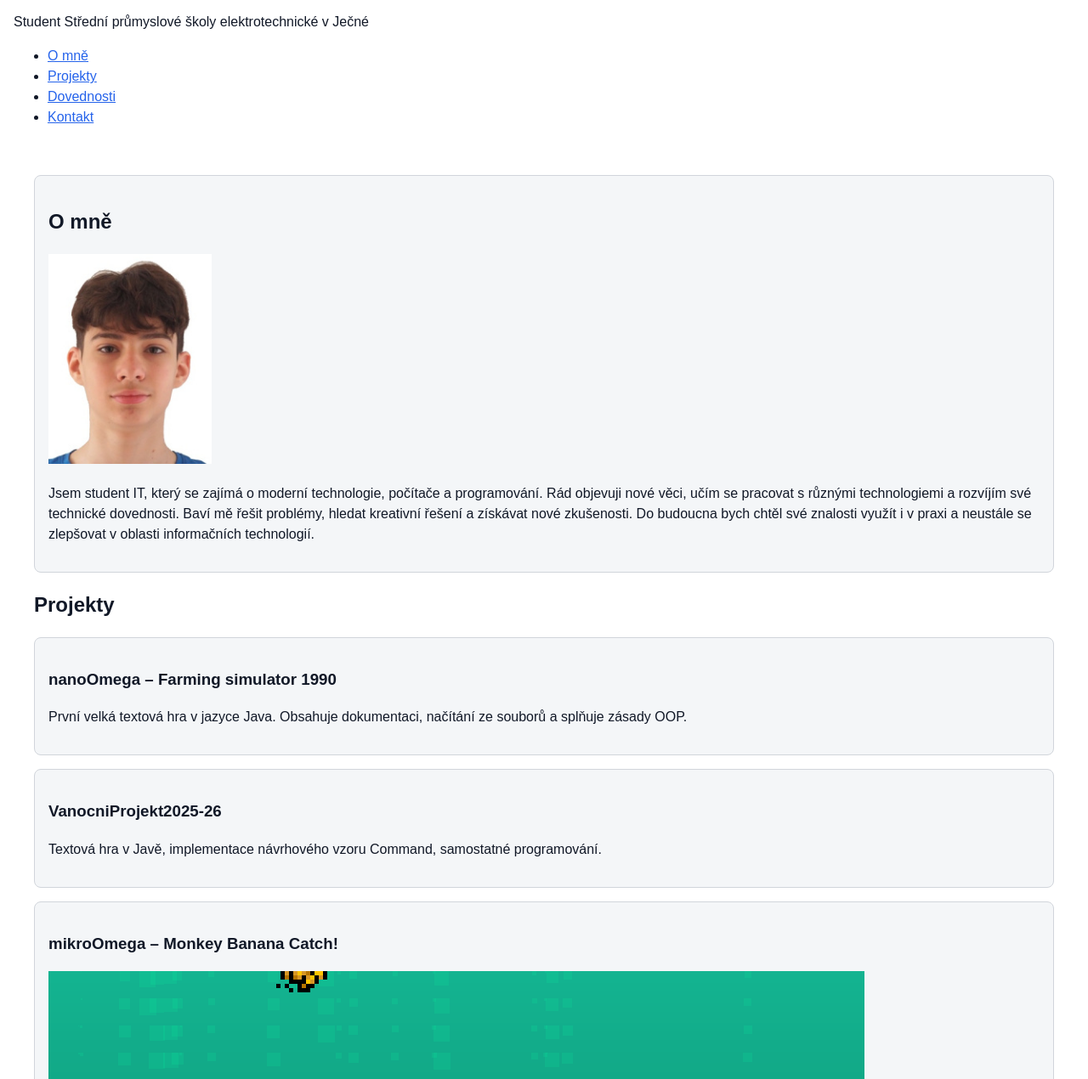
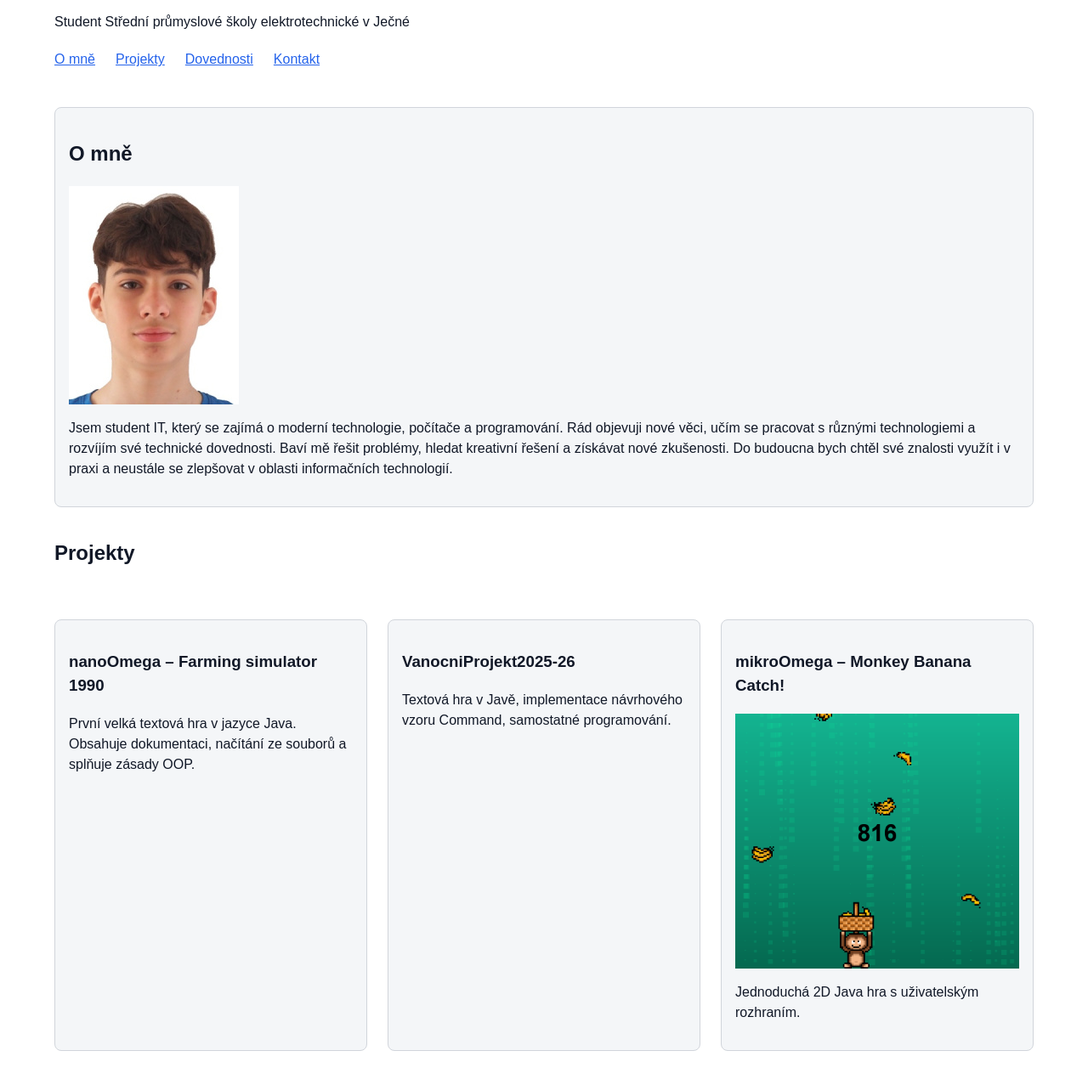
Before and after one commit to h-matous/osobni-stranka, a plain HTML site: page index.html in a window 1280 px wide. Shown: the part 95-1365 px from the top of the page at 85% size. Drawn offline with Linux system fonts and the light colour scheme.

Commit message:
feat: responzivní rozvržení stránky

```diff
--- a/css/style.css
+++ b/css/style.css
@@ -1,3 +1,7 @@
+*, *::before. *::after {
+  box-sizing: border-box;
+}
+
 html {
   font-size: 100%;
 }
@@ -29,7 +33,7 @@ p {
 }
 
 .obsah {
-  padding: 1.5rem;
+  padding: 1.0rem;
 }
 
 table {
@@ -46,14 +50,25 @@ th, td {
 }
 
 img {
+  display: block;
   max-width: 100%;
   height: auto;
 }
 
-#o-mne img {
-  max-width: 12rem;
-  width: 12rem;
+nav ul {
+  list-style: none;
+  padding: 0;
+  margin: 0;
+  display: flex;
+  flex-direction: column;
+  gap: 0.5rem;
 }
+
+nav a {
+  display: inline-block;
+  padding: 0.25rem 0;
+}
+
 
 :focus-visible {
   outline: 3px solid var(--accent);
@@ -99,14 +114,45 @@ img {
 
 @media (min-width: 40em) {
   /* TODO */
+  .obsah {
+    padding: 1.5rem;
+  }
+
+  nav ul {
+    flex-direction: row;
+    flex-wrap: wrap;
+    gap: 1rem 1.5rem;
+  }
 }
 
 @media (min-width: 60em) {
   /* TODO */
+  .site-header, main, footer {
+    max-width: 58rem;
+    margin-inline: auto;
+  }
+
+  #projekty {
+    display: grid;
+    grid-template-columns: repeat(2, minmax(0, 1fr));
+    gap: 1rem;
+  }
+
+  #projekty > h2 {
+    grid-column: 1 / -1;
+  }
 }
 
 @media (min-width: 80em) {
   /* TODO */
+  .site-header, main, footer {
+    max-width: 72rem;
+  }
+
+  #projekty {
+    grid-template-columns: repeat(3, minmax(0, 1fr));
+    gap: 1.5rem;
+  }
 }
 
 @media (prefers-color-scheme: dark) {
```
